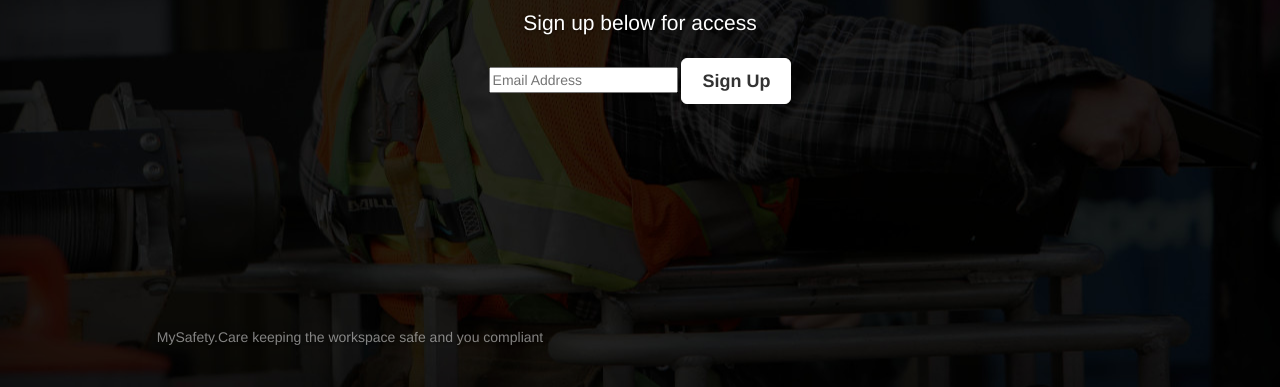
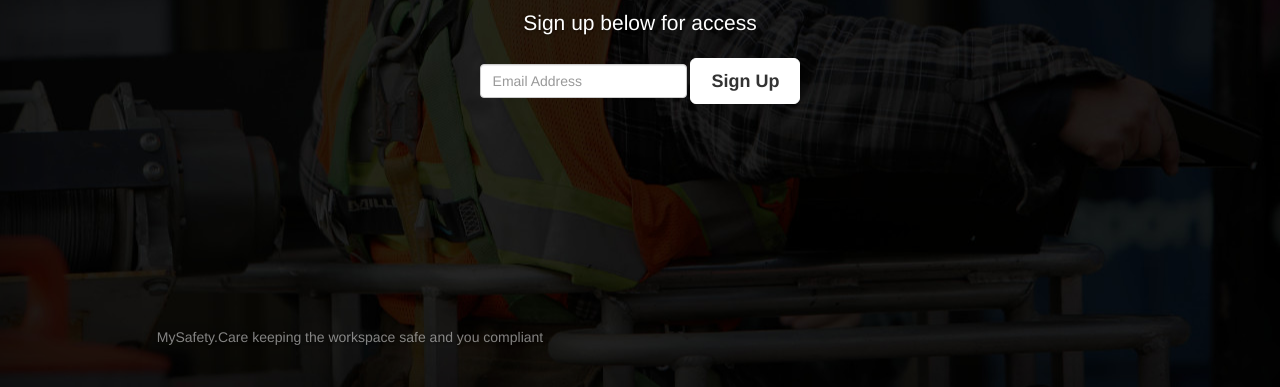
Before and after one commit to WasteCare/WasteCare.github.io, a plain HTML site: page index.html in a window 1280 px wide. Shown: the part 413-800 px from the top of the page. Drawn offline with nearby package versions, Linux system fonts and the light colour scheme.

Commit message:
formatting

```diff
--- a/index.html
+++ b/index.html
@@ -45,8 +45,9 @@
             <p class="lead">Sign up below for access</p>
             <p class="lead">
                 <form target="" class="form-inline">
-                <input type="email" class="control" placeholder="Email Address" />
-              <button type="submit" class="btn btn-lg btn-default">Sign Up</a>
+
+                <input type="email" class="form-control" placeholder="Email Address" />
+                <button type="submit" class="btn btn-lg btn-default">Sign Up</button>
               </div>
             </p>
           </div>
```
